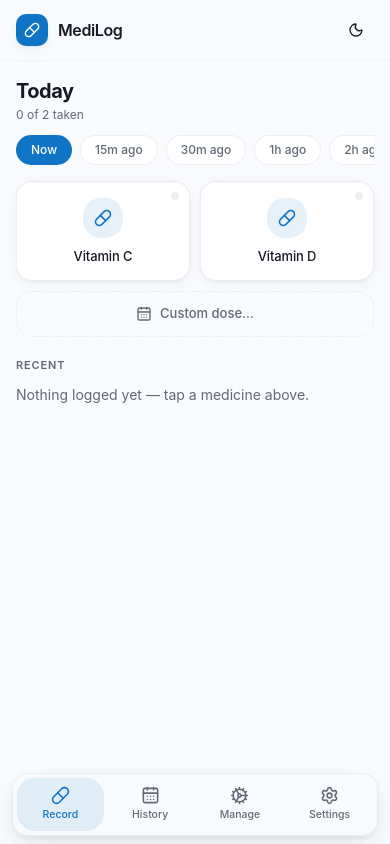
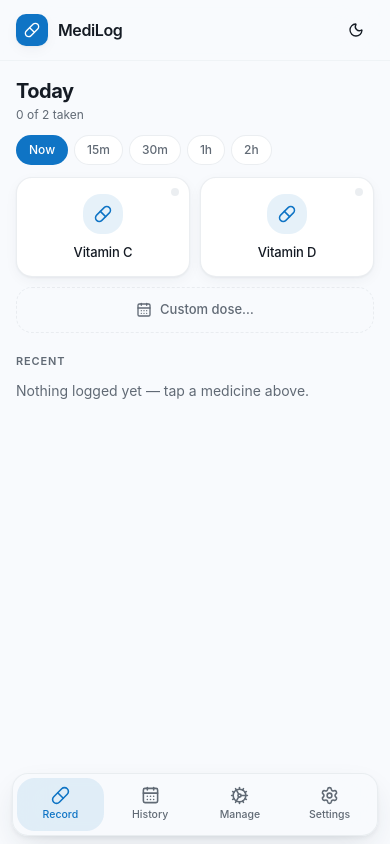
Before and after one commit to kitckso/medilog, a React (Vite) app: page / in a window 390 px wide. Built offline with nearby package versions, Linux system fonts and the light colour scheme.

Commit message:
fix(record): fit time chips without mobile scrollbar
Compact labels and flex-wrap keep the row on one line on typical phones; full wording moves to aria-label and toast.

```diff
--- a/src/components/RecordView.tsx
+++ b/src/components/RecordView.tsx
@@ -39,13 +39,15 @@ interface RecordViewProps {
   onNavigateToManage: () => void;
 }
 
-/** Quick offsets for the "when did you take it" chips (minutes back from now). */
+/** Quick offsets for the "when did you take it" chips (minutes back from now).
+ * `label` is the compact chip text; `description` is the expanded form used for
+ * screen readers and the confirmation toast. */
 const TIME_OPTIONS = [
-  { label: "Now", minutes: 0 },
-  { label: "15m ago", minutes: 15 },
-  { label: "30m ago", minutes: 30 },
-  { label: "1h ago", minutes: 60 },
-  { label: "2h ago", minutes: 120 },
+  { label: "Now", minutes: 0, description: "Now" },
+  { label: "15m", minutes: 15, description: "15 minutes ago" },
+  { label: "30m", minutes: 30, description: "30 minutes ago" },
+  { label: "1h", minutes: 60, description: "1 hour ago" },
+  { label: "2h", minutes: 120, description: "2 hours ago" },
 ] as const;
 
 // Module scope so the render-time purity lint stays clean (same trick as the
@@ -82,9 +84,8 @@ const RecordView: React.FC<RecordViewProps> = ({
     onRecordIntake(med.id, med.name, timestamp);
     setFlashedId(med.id);
     setTimeout(() => setFlashedId(null), 450);
-    toast.success(
-      `${med.name} logged${offsetMinutes ? ` (${TIME_OPTIONS.find((t) => t.minutes === offsetMinutes)?.label})` : ""}`,
-    );
+    const offset = TIME_OPTIONS.find((t) => t.minutes === offsetMinutes)?.description;
+    toast.success(offsetMinutes ? `${med.name} logged (${offset})` : `${med.name} logged`);
   };
 
   const handleOpenCustom = () => {
@@ -143,15 +144,21 @@ const RecordView: React.FC<RecordViewProps> = ({
         </p>
       </header>
 
-      {/* When-did-you-take chips; the selection applies to every next tap. */}
-      <div className="mt-3 flex gap-2 overflow-x-auto pb-1">
-        {TIME_OPTIONS.map(({ label, minutes }) => (
+      {/* When-did-you-take chips; the selection applies to every next tap.
+          Wraps instead of scrolling so no scrollbar ever shows on mobile. */}
+      <div
+        role="group"
+        aria-label="When did you take it"
+        className="mt-3 flex flex-wrap gap-1.5 sm:gap-2"
+      >
+        {TIME_OPTIONS.map(({ label, minutes, description }) => (
           <button
             key={minutes}
             type="button"
             onClick={() => setOffsetMinutes(minutes)}
             aria-pressed={offsetMinutes === minutes}
-            className={`shrink-0 rounded-full border px-3.5 py-1.5 text-xs font-medium transition-colors ${
+            aria-label={description}
+            className={`shrink-0 rounded-full border px-3 py-1.5 text-xs font-medium transition-colors ${
               offsetMinutes === minutes
                 ? "border-transparent bg-primary text-primary-foreground"
                 : "border-border bg-card text-muted-foreground hover:border-primary/40 hover:text-foreground"
```
Also changed, not shown: 1 other file (tests, documents, lock files or other folders).
